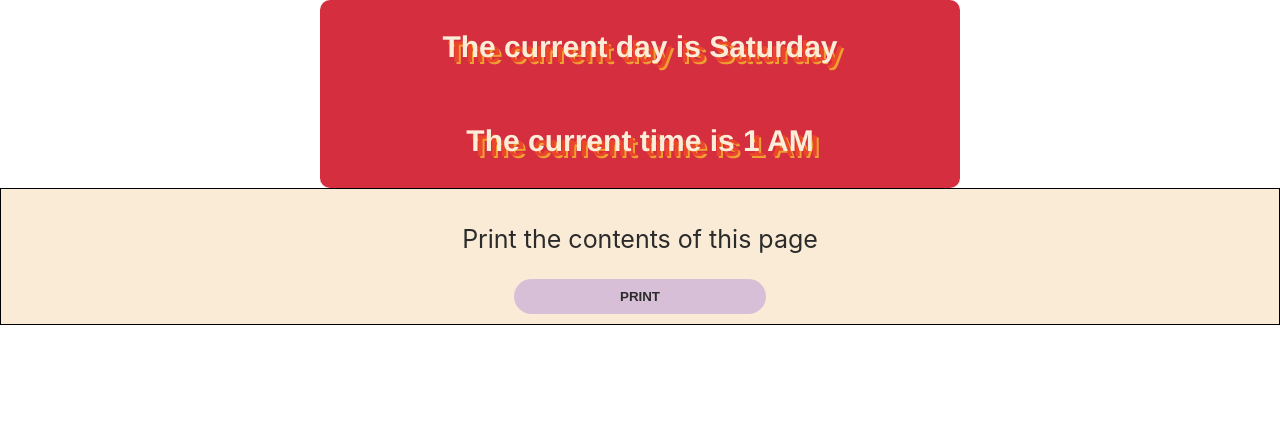
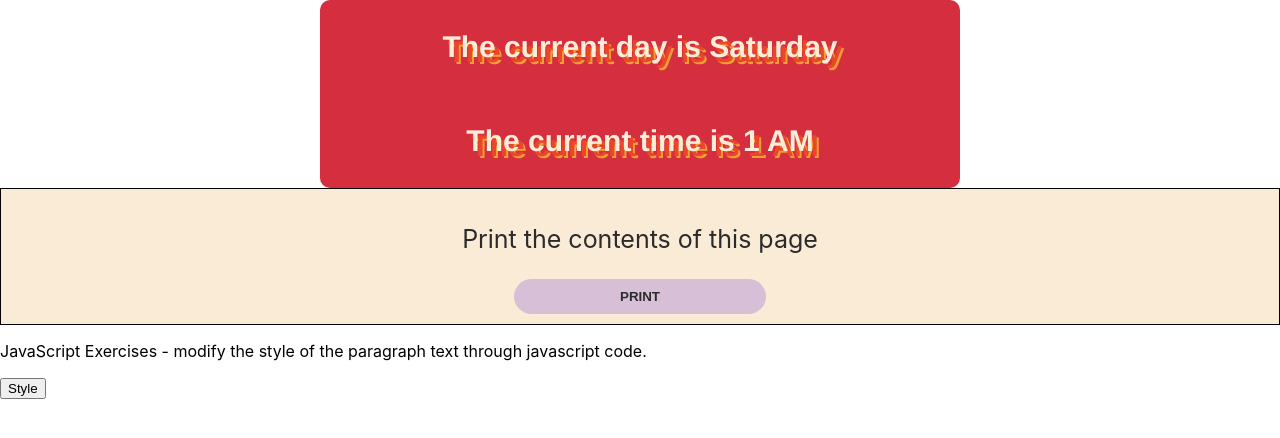
Before and after one commit to Cesar-Infante/JavaScript-PracticeV2, a React (Create React App) app in the folder client/: page / in a window 1280 px wide. Shown: the top 438 px of the page. Built offline with nearby package versions, Linux system fonts and the light colour scheme.

Commit message:
DOM practice

```diff
--- a/client/src/App.js
+++ b/client/src/App.js
@@ -1,7 +1,7 @@
 import react from "react";
 
 import './App.css';
-import { DayTime, PrintContent } from './components'
+import { DayTime, PrintContent, DOMchange } from './components'
 
 
 function App() {
@@ -9,6 +9,7 @@ function App() {
     <div>
       <DayTime />
       <PrintContent />
+      <DOMchange />
     </div>
   );
 };
--- /dev/null
+++ b/client/src/components/DOMchange.jsx
@@ -0,0 +1,19 @@
+import React from 'react'
+
+function DOMchange() {
+  return (
+    <div>
+      <p id="text">
+        JavaScript Exercises - modify the style of the paragraph text through
+        javascript code.
+      </p>
+      <div>
+        <button id="jsstyle" onclick="js_style()">
+          Style
+        </button>
+      </div>
+    </div>
+  );
+}
+
+export default DOMchange
--- a/client/src/components/index.js
+++ b/client/src/components/index.js
@@ -1,4 +1,5 @@
 import DayTime from "./DayTime";
 import PrintContent from "./PrintContent"
+import DOMchange from "./DOMchange";
 
-export { DayTime, PrintContent };
+export { DayTime, PrintContent, DOMchange };
```
